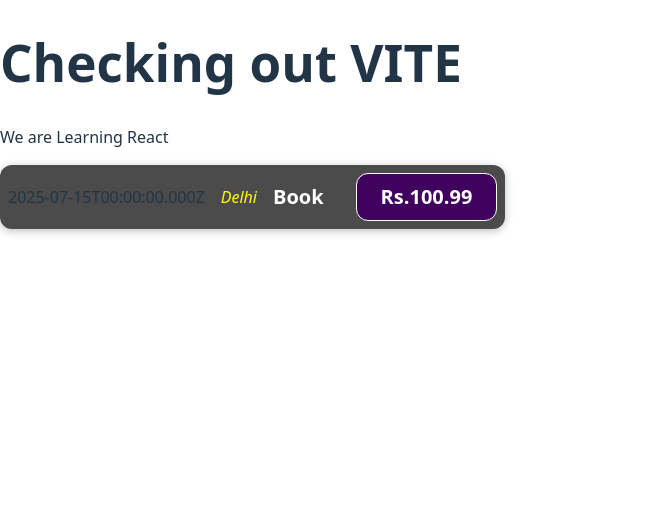
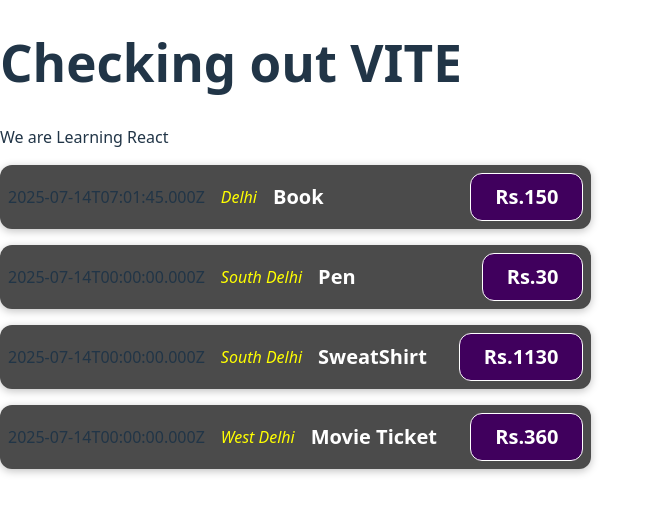
Before and after one commit to coder1110111/Vite-Project, a React (Vite) app: page / in a window 1280 px wide. Shown: the top 514 px of the page, without its empty margins (0-658 px from the left). Built offline with nearby package versions, Linux system fonts and the light colour scheme.

Commit message:
Learning about Dynamic Components(Props)

```diff
--- a/src/App.jsx
+++ b/src/App.jsx
@@ -9,7 +9,10 @@
     <>
       <h1>Checking out VITE</h1>
       <p>We are Learning React</p>
-      <ExpenseItem />
+      <ExpenseItem date={new Date()} title="Book" location="Delhi" price="150" />
+      <ExpenseItem date={new Date(2025, 6, 14)} title="Pen" location="South Delhi" price="30" />
+      <ExpenseItem date={new Date(2025, 6, 14)} title="SweatShirt" location="South Delhi" price="1130" />
+      <ExpenseItem date={new Date(2025, 6, 14)} title="Movie Ticket" location="West Delhi" price="360" />
     </>
   )
 }
--- a/src/components/ExpenseItem.jsx
+++ b/src/components/ExpenseItem.jsx
@@ -1,10 +1,33 @@
+//Complex Components
+/*When returning more than one element it is necessary to enclose them
+    <></> This essentially acts like a container array that holds everything together into a single element
+    As return can only 'return' the last element in the given elements that are not bound it is necessary to bind them into a single element;
+    We can also use <div></div> to make a bigger wrapper element that wraps around multiple element
+*/
+
+//JavaScript inside .jsx
+    /* To use basic javascript inside a .jsx file we must introduce {} brackets and give the relevant javascript within these*/
+
+// Props
+/*
+  Props in React can be thought of like parameters in a function.
+  If a function uses hardcoded values, it always returns the same result.
+  But if it takes parameters, it becomes dynamic — it can work with different inputs.
+
+  Similarly, React components become dynamic when they use props.
+  The parent component passes props (as an object) like arguments,
+  and the child component receives them (like parameters).
+
+  This allows us to reuse the same component with different data.
+  For example, we can use a single <ListItem /> component multiple times
+  with different text, instead of creating a separate component for each item.
+*/
+
+
 import "./ExpenseItem.css";
 
-function ExpenseItem() {
-    /*When returning more than one element it is necessary to enclose them
-    <></> This essentially acts like a container array that holds everything together into a single element
-    As return can only 'return' the last element in the given elements that are not bound it is necessary to bind them into a single element;
-    We can also use <div></div> to make a bigger wrapper element that wraps around multiple element*/
+function ExpenseItem(props) {           //Here we recieve an Object, we name it prop; prop will hold some key-value pairs that we can use
+    /* What used to be */
     // return (
     //     <>
     //         <p> Food - $5</p>
@@ -13,21 +36,21 @@
     //     </>
     // )
 
-    /* To use basic javascript inside a .jsx file we must introduce {} brackets and give the relevant javascript within these*/
+
     //Introducing data
-    const expenseDate = new Date(2025, 6, 15).toISOString();
-    const expenseTitle = "Book";
-    const expenseAmount = "100.99";
-    const expenseLocation = "Delhi";
+    // const expenseDate = props.date.toISOString();
+    // const expenseTitle = props.title;
+    // const expenseAmount = props.price;
+    // const expenseLocation = props.location;
 
 
     return (
         <div className="expense-item">
-            <div>{expenseDate}</div>
-            <div className="expense-item__location">Delhi</div>
+            <div>{props.date.toISOString()}</div>
+            <div className="expense-item__location">{props.location}</div>
             <div className="expense-item__description">
-                <h2>{expenseTitle}</h2>
-                <div className="expense-item__price">Rs.{expenseAmount}</div>
+                <h2>{props.title}</h2>
+                <div className="expense-item__price">Rs.{props.price}</div>
             </div>
         </div>
     )
```
